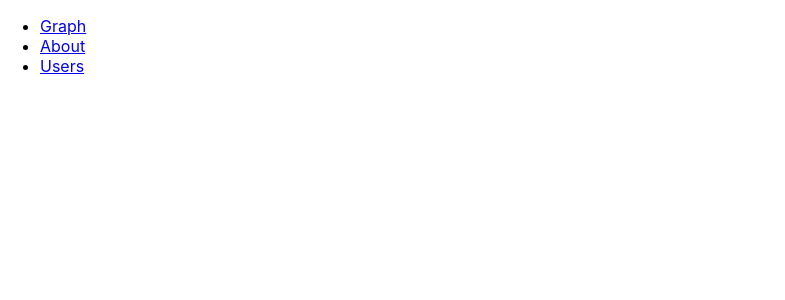
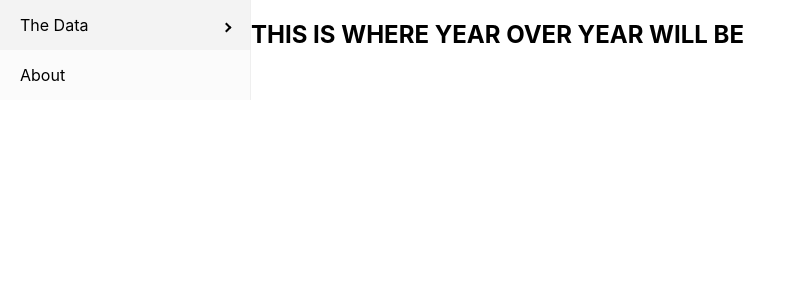
Before and after one commit to samp5/chicago_covid, a React (Create React App) app: page /YearOverYear in a window 1280 px wide. Before the commit this address had no page. Shown: the top 300 px of the page, without its empty margins (0-785 px from the left). Built offline with nearby package versions, Linux system fonts and the light colour scheme.

Commit message:
Basic routes working, pages not populated

```diff
--- a/src/App.css
+++ b/src/App.css
@@ -1,29 +1,20 @@
 .Graph {
-  text-align: center;
-	position: absolute;
-	top: 20%;
-	left: 50%;
-	transform: translate(-50%, -20%);
-	padding: 10px;
+  flex-grow: 1;
+  display: flex;
+  justify-content: center;
+  align-items: center;
+}
+.app-container {
+  display: flex;
 }
 
-.App-logo {
-  height: 40vmin;
-  pointer-events: none;
+.sidebar-container {
+  width: 200px; /* Adjust the width as needed */
 }
 
-
-.App-header {
-  background-color: #282c34;
-  min-height: 100vh;
+.chart-container {
+  flex-grow: 1;
   display: flex;
-  flex-direction: column;
+  justify-content: center;
   align-items: center;
-  justify-content: center;
-  font-size: calc(10px + 2vmin);
-  color: white;
 }
-
-.App-link {
-  color: #61dafb;
-}
--- a/src/App.js
+++ b/src/App.js
@@ -10,31 +10,24 @@ import {
 	Routes
 } from "react-router-dom";
 
-import { Sidebar, Menu, MenuItem } from 'react-pro-sidebar';
+import { Sidebar, Menu, MenuItem, SubMenu} from 'react-pro-sidebar';
 
 function App(){
 	return (
 		 <Router>
-      <div>
-        <nav>
-          <ul>
-            <li>
-              <Link to="/">Graph</Link>
-            </li>
-            <li>
-              <Link to="/about">About</Link>
-            </li>
-            <li>
-              <Link to="/users">Users</Link>
-            </li>
-          </ul>
-        </nav>
-
-        {/* A <Switch> looks through its children <Route>s and
-            renders the first one that matches the current URL. */}
+      <div className="app-container">
+				<Sidebar>
+					<Menu>
+						<SubMenu label="The Data">
+							<MenuItem component={<Link to="/"/>}> Basic Time-Series </MenuItem>
+							<MenuItem component={<Link to="YearOverYear"/>}> Year over Year </MenuItem>
+						</SubMenu>
+						<MenuItem component={<Link to="/about"/>}> About </MenuItem>
+					</Menu>
+				</Sidebar>
         <Routes>
           <Route path="/about/" element={<About />} />
-          <Route path="/users/" element={<Users />} />
+          <Route path="/YearOverYear/" element={<YearOverYear />} />
           <Route path="/" element={<Graph />} />
         </Routes>
       </div>
@@ -50,8 +43,8 @@ function About() {
   return <h2>About</h2>;
 }
 
-function Users() {
-  return <h2>Users</h2>;
+function YearOverYear() {
+  return <h2>THIS IS WHERE YEAR OVER YEAR WILL BE</h2>;
 }
 
 export default App
```
